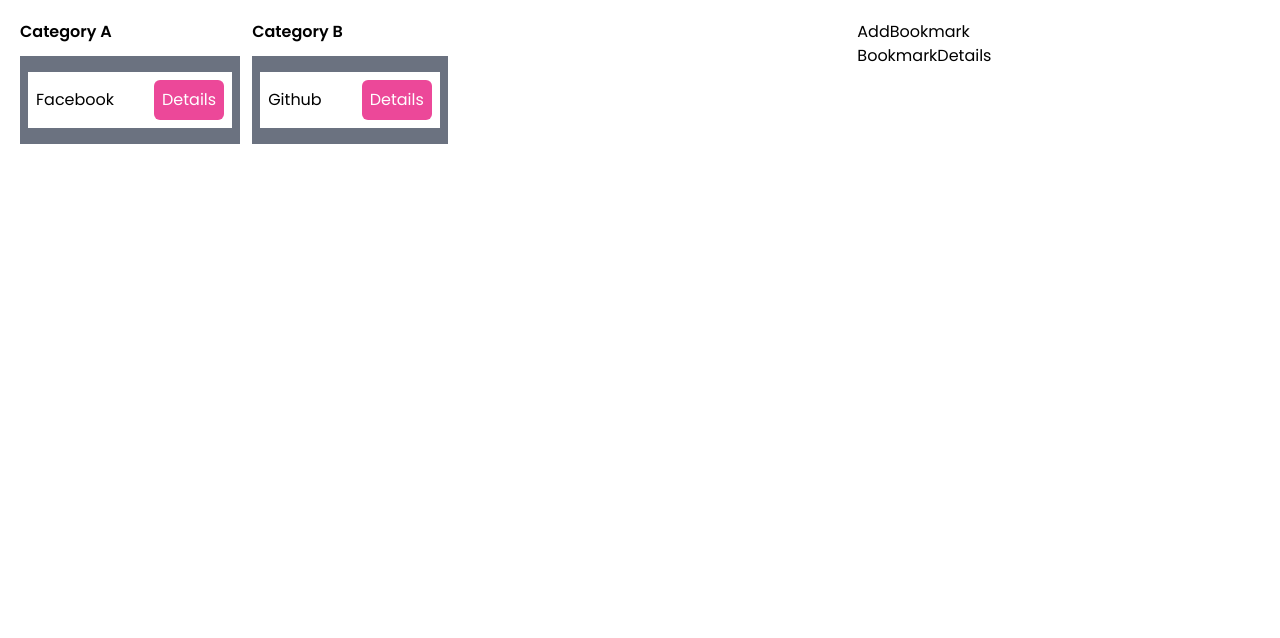
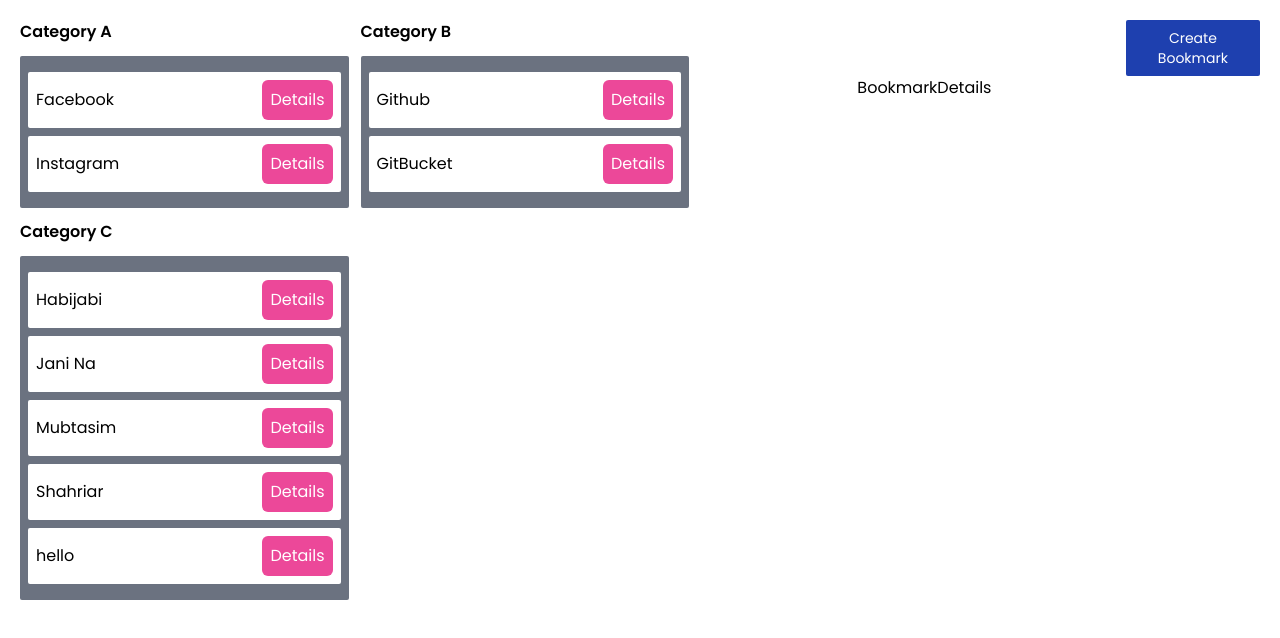
Before and after one commit to Mubtasim/bookmark-tool, a React (Vite) app: page / in a window 1280 px wide. Shown: the top 638 px of the page. Built offline with nearby package versions, Linux system fonts and the light colour scheme; data requests are answered from the project's data file.

Commit message:
added add bookmark option

```diff
--- a/db.json
+++ b/db.json
@@ -7,6 +7,26 @@
     {
       "id": 2,
       "name": "B"
+    },
+    {
+      "id": 3,
+      "name": "C"
+    },
+    {
+      "id": 4,
+      "name": "D"
+    },
+    {
+      "id": 5,
+      "name": "E"
+    },
+    {
+      "id": 6,
+      "name": "F"
+    },
+    {
+      "name": "G",
+      "id": 7
     }
   ],
   "bookmarks": [
@@ -21,6 +41,48 @@
       "title": "Github",
       "url": "github.com",
       "categoryId": 2
+    },
+    {
+      "id": 3,
+      "title": "Instagram",
+      "url": "instagram.com",
+      "categoryId": 1
+    },
+    {
+      "id": 4,
+      "title": "GitBucket",
+      "url": "bitbucket.com",
+      "categoryId": 2
+    },
+    {
+      "id": 5,
+      "title": "Habijabi",
+      "url": "habijabi.com",
+      "categoryId": 3
+    },
+    {
+      "id": 6,
+      "title": "Jani Na",
+      "url": "janina.com",
+      "categoryId": 3
+    },
+    {
+      "title": "Mubtasim",
+      "url": "mubtasim.com",
+      "categoryId": 3,
+      "id": 8
+    },
+    {
+      "title": "Shahriar",
+      "url": "shahriar.com",
+      "categoryId": 3,
+      "id": 9
+    },
+    {
+      "title": "hello",
+      "url": "hello.com",
+      "categoryId": 3,
+      "id": 10
     }
   ]
 }
--- a/src/components/AddBookmark.tsx
+++ b/src/components/AddBookmark.tsx
@@ -1,5 +1,144 @@
+import { useState } from 'react';
+import axios from 'axios';
+import Category from '../types/category';
+
 const AddBookmark = () => {
-  return <div>AddBookmark</div>;
+  const [isModalOpen, setIsModalOpen] = useState<boolean>(false);
+  const [title, setTitle] = useState<string>('');
+  const [url, setUrl] = useState<string>('');
+  const [category, setCategory] = useState<string>('');
+  const [categories, setCategories] = useState<Category[]>([]);
+  const [showNewCategoryInput, setShowNewCategoryInput] = useState(false);
+  const [newCategory, setNewCategory] = useState('');
+
+  const toggleNewCategoryInput = () => {
+    setShowNewCategoryInput(!showNewCategoryInput);
+  };
+
+  const saveNewCategory = async () => {
+    try {
+      const response = await axios.post('http://localhost:3001/categories', {
+        name: newCategory,
+      });
+      setCategories([...categories, response.data]);
+      setCategory(response.data.id.toString());
+      setNewCategory('');
+      setShowNewCategoryInput(false);
+    } catch (error) {
+      console.log('Error saving new category:', error);
+    }
+  };
+
+  // Fetch categories from JSON server
+  const fetchCategories = async () => {
+    try {
+      const response = await axios.get('http://localhost:3001/categories');
+      setCategories(response.data);
+    } catch (error) {
+      console.log('Error fetching categories:', error);
+    }
+  };
+
+  // Save the bookmark to the JSON server
+  const saveBookmark = async () => {
+    try {
+      if (!(title && url && category)) {
+        console.log('Please fill all the input');
+        return;
+      }
+      const newBookmark = {
+        title,
+        url,
+        categoryId: parseInt(category),
+      };
+      await axios.post('http://localhost:3001/bookmarks', newBookmark);
+      // Reset form values and close modal
+      setTitle('');
+      setUrl('');
+      setCategory('');
+      setIsModalOpen(false);
+    } catch (error) {
+      console.log('Error saving bookmark:', error);
+    }
+  };
+
+  const handleModalOpen = () => {
+    setIsModalOpen(!isModalOpen);
+    fetchCategories(); // Fetch categories when the modal opens
+  };
+
+  return (
+    <div className='flex flex-col items-end'>
+      <button
+        className='bg-blue-800 text-white p-2 rounded-sm w-1/3 text-sm'
+        onClick={handleModalOpen}
+      >
+        Create Bookmark
+      </button>
+      {isModalOpen && (
+        <div className='fixed top-0 left-0 w-full h-full flex justify-center items-center bg-black bg-opacity-50'>
+          <div className='bg-white p-4 rounded shadow'>
+            <h2 className='text-lg font-bold mb-4'>Add Bookmark</h2>
+            <input
+              type='text'
+              placeholder='Title'
+              value={title}
+              onChange={(e) => setTitle(e.target.value)}
+              className='w-full border border-gray-300 rounded px-2 py-1 mb-2'
+            />
+            <input
+              type='text'
+              placeholder='URL'
+              value={url}
+              onChange={(e) => setUrl(e.target.value)}
+              className='w-full border border-gray-300 rounded px-2 py-1 mb-2'
+            />
+            <select
+              value={category}
+              onChange={(e) => setCategory(e.target.value)}
+              className='w-full border border-gray-300 rounded px-2 py-1 mb-2'
+            >
+              <option value=''>Select a category</option>
+              {categories.map((category) => (
+                <option key={category.id} value={category.id.toString()}>
+                  {category.name}
+                </option>
+              ))}
+            </select>
+            <button
+              onClick={toggleNewCategoryInput}
+              className='bg-blue-500 text-white px-2 py-1 rounded-sm mr-2'
+            >
+              {showNewCategoryInput ? 'X' : 'Add Category'}
+            </button>
+            {showNewCategoryInput && (
+              <div>
+                <input
+                  type='text'
+                  placeholder='New Category'
+                  value={newCategory}
+                  onChange={(e) => setNewCategory(e.target.value)}
+                  className='w-full border border-gray-300 rounded px-2 py-1 my-2'
+                />
+                <button
+                  onClick={saveNewCategory}
+                  className='bg-green-500 text-white px-4 py-1 rounded-sm'
+                >
+                  Save
+                </button>
+              </div>
+            )}
+            <button
+              onClick={saveBookmark}
+              className='bg-blue-800 text-white px-4 py-2 rounded-sm'
+            >
+              Add Bookmark
+            </button>
+          </div>
+        </div>
+      )}
+    </div>
+  );
 };
 
 export default AddBookmark;
--- a/src/components/AllBookmarks.tsx
+++ b/src/components/AllBookmarks.tsx
@@ -11,6 +11,7 @@ const AllBookmarks = () => {
   >(null);
 
   const fetchBookmarks = async () => {
+    try {
       const response = await axios.get('http://localhost:3001/bookmarks');
       const bookmarksData = response.data;
 
@@ -34,6 +35,9 @@ const AllBookmarks = () => {
       console.log('categorized Bookmarks', categorizedBookmarks);
       // console.log('bookmark data', bookmarksData);
       // console.log('category data', categoriesData);
+    } catch (error) {
+      console.log('Error fetch bookmarks', error);
+    }
   };
 
   useEffect(() => {
@@ -43,11 +47,12 @@ const AllBookmarks = () => {
   return (
     <div>
       {categorizedBookmarks ? (
-        <div className='flex gap-3'>
+        <div className='flex gap-3 flex-wrap'>
           {categorizedBookmarks.map(
-            (categorizedBookmark: CategorizedBookmark, idx: number) => (
+            (categorizedBookmark: CategorizedBookmark, idx: number) =>
+              categorizedBookmark.bookmarks.length ? (
                 <BookmarksOfCategory key={idx} {...categorizedBookmark} />
-            )
+              ) : null
           )}
         </div>
       ) : (
--- a/src/components/BookmarksOfCategory.tsx
+++ b/src/components/BookmarksOfCategory.tsx
@@ -3,11 +3,14 @@ import CategorizedBookmark from '../types/CategorizedBookmark';
 
 const BookmarksOfCategory = ({ name, bookmarks }: CategorizedBookmark) => {
   return (
-    <div className=''>
+    <div className='w-2/5'>
       <div className='font-semibold mb-3'>Category {name}</div>
-      <div className='py-4 px-2 bg-gray-500'>
-        {bookmarks.map((bookmark: Bookmark) => (
-          <div className='flex bg-white gap-10 p-2 items-center'>
+      <div className='py-4 px-2 bg-gray-500 flex flex-col gap-2 rounded-sm items-center justify-center'>
+        {bookmarks.map((bookmark: Bookmark, idx: number) => (
+          <div
+            className='w-full flex bg-white rounded-sm p-2 justify-between items-center'
+            key={idx}
+          >
             <div>{bookmark.title}</div>
             <button className='bg-pink-500 p-2 text-white rounded-md'>
               Details
```
Lines whose indentation alone changed are shown as unchanged.
